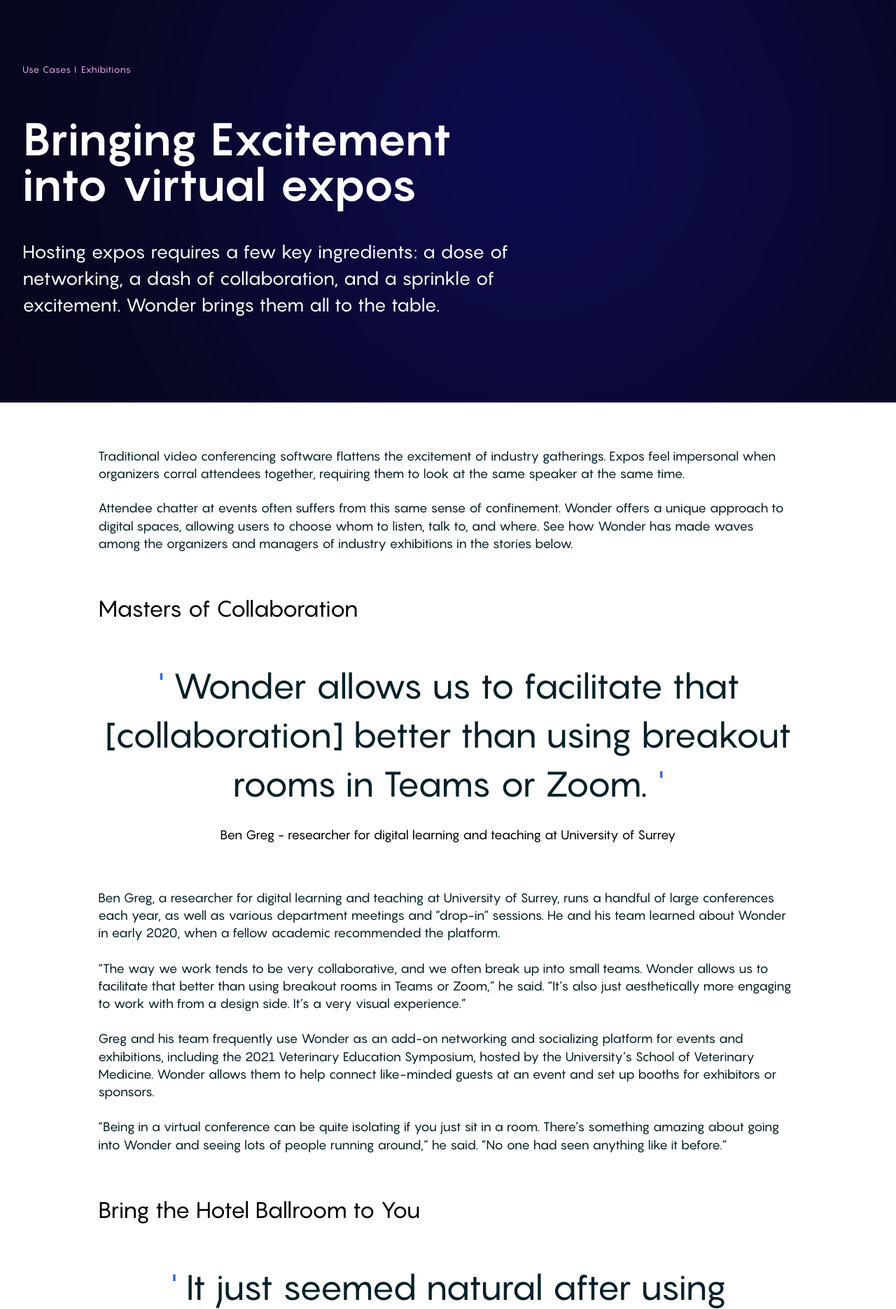
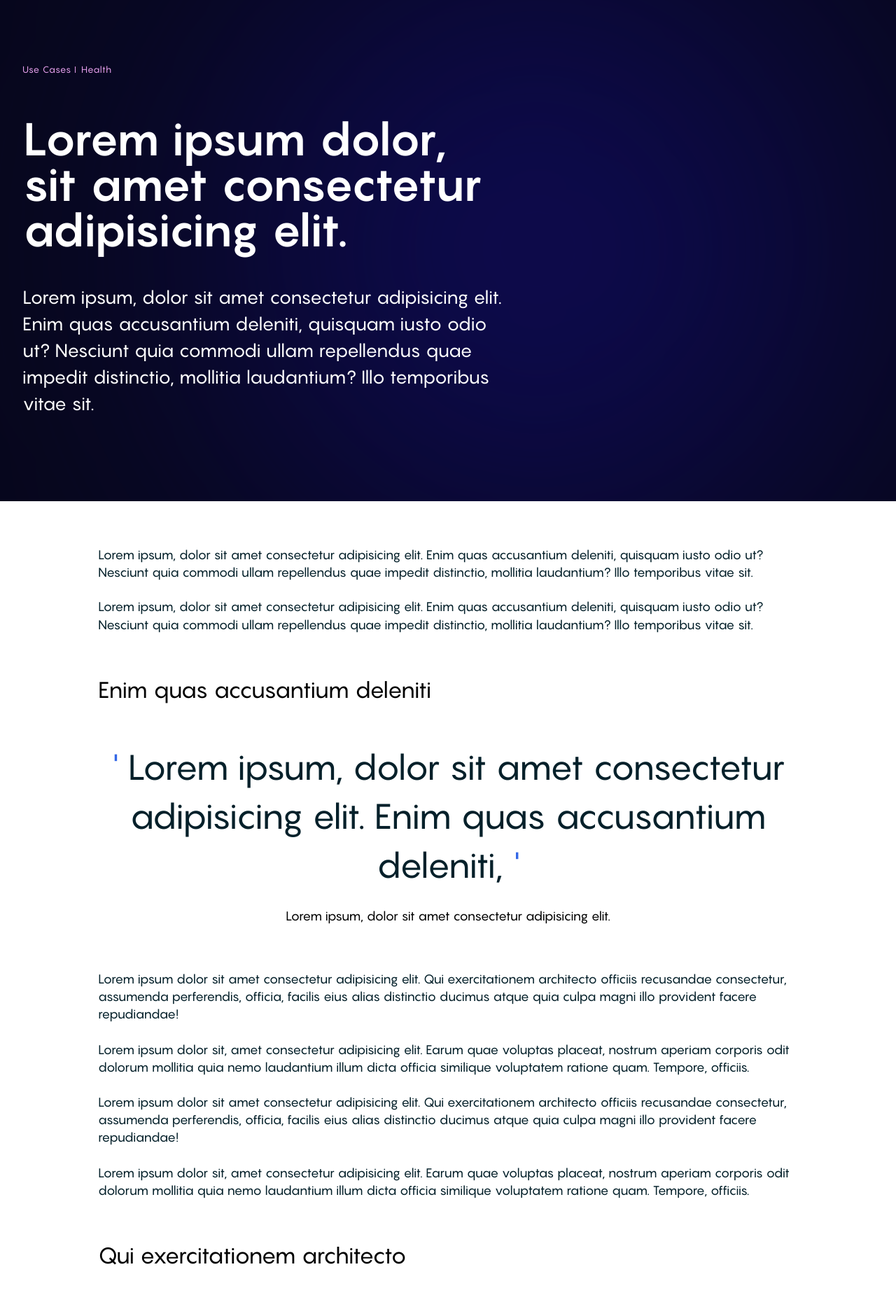
Before and after one commit to ekremmtl/loadmance-website, a Node project: template src/view/pages/use-cases.njk in a window 1280 px wide. Shown: the part 78-1948 px from the top of the page at 70% size. Run offline with Node 20 templates, Linux system fonts and the light colour scheme; the template is opened without the code that fills it, so the values that code supplies are empty; style sheets or scripts are compiled from the project's sources; some libraries are stand-ins or nearby versions.

Commit message:
Fixed usecase text

```diff
--- a/src/view/pages/use-cases.njk
+++ b/src/view/pages/use-cases.njk
@@ -17,16 +17,14 @@
         <div class="s-container">
             <div class="banner-breadcrumb">
                 <span>Use Cases</span>
-                <span>Exhibitions</span>
+                <span>Health</span>
             </div>
 
             <div class="banner-title">
-                <h1>Bringing Excitement into virtual expos</h1>
+                <h1>Lorem ipsum dolor, sit amet consectetur adipisicing elit.</h1>
 
                 <p>
-                    Hosting expos requires a few key ingredients: a dose of
-                    networking, a dash of collaboration, and a sprinkle of
-                    excitement. Wonder brings them all to the table.
+                    Lorem ipsum, dolor sit amet consectetur adipisicing elit. Enim quas accusantium deleniti, quisquam iusto odio ut? Nesciunt quia commodi ullam repellendus quae impedit distinctio, mollitia laudantium? Illo temporibus vitae sit.
                 </p>
             </div>
         </div>
@@ -34,90 +32,73 @@
 
     <section class="usecase-detail">
         <div class="detail-container">
-            <p>Traditional video conferencing software flattens the excitement of industry gatherings. Expos feel
-            impersonal when organizers corral attendees together, requiring them to look at the same speaker at
-            the same time.</p>
+            <p>Lorem ipsum, dolor sit amet consectetur adipisicing elit. Enim quas accusantium deleniti, quisquam iusto odio ut? Nesciunt quia commodi ullam repellendus quae impedit distinctio, mollitia laudantium? Illo temporibus vitae sit.</p>
 
-            <p>Attendee chatter at events often suffers from this same sense of confinement. Wonder offers a
-            unique approach to digital spaces, allowing users to choose whom to listen, talk to, and where. See
-            how Wonder has made waves among the organizers and managers of industry exhibitions in the stories below.</p>
+            <p>Lorem ipsum, dolor sit amet consectetur adipisicing elit. Enim quas accusantium deleniti, quisquam iusto odio ut? Nesciunt quia commodi ullam repellendus quae impedit distinctio, mollitia laudantium? Illo temporibus vitae sit.</p>
 
             <div class="detail-text">
-                <h2>Masters of Collaboration</h2>
+                <h2>Enim quas accusantium deleniti</h2>
 
                 <p>
                     <span>'</span>
-                    Wonder allows us to facilitate that
-                    [collaboration] better than using
-                    breakout rooms in Teams or Zoom.
+                    Lorem ipsum, dolor sit amet consectetur adipisicing elit. Enim quas accusantium deleniti,
                     <span>'</span>
                 </p>
 
-                <span>Ben Greg - researcher for digital learning and teaching at University of Surrey</span>
+                <span>Lorem ipsum, dolor sit amet consectetur adipisicing elit.</span>
             </div>
 
             <p>
-                Ben Greg, a researcher for digital learning and teaching at University of Surrey, runs a handful of large conferences each year, as well as various department meetings and “drop-in” sessions. He and his team learned about Wonder in early 2020, when a fellow academic recommended the platform.
+                Lorem ipsum dolor sit amet consectetur adipisicing elit. Qui exercitationem architecto officiis recusandae consectetur, assumenda perferendis, officia, facilis eius alias distinctio ducimus atque quia culpa magni illo provident facere repudiandae!
                 <br>
                 <br>
-                “The way we work tends to be very collaborative, and we often break up into small teams. Wonder allows us to facilitate that better than using breakout rooms in Teams or Zoom,” he said. “It’s also just aesthetically more engaging to work with from a design side. It’s a very visual experience.”
+                Lorem ipsum dolor sit, amet consectetur adipisicing elit. Earum quae voluptas placeat, nostrum aperiam corporis odit dolorum mollitia quia nemo laudantium illum dicta officia similique voluptatem ratione quam. Tempore, officiis.
                 <br>
                 <br>
-                Greg and his team frequently use Wonder as an add-on networking and socializing platform for events and exhibitions, including the 2021 Veterinary Education Symposium, hosted by the University’s School of Veterinary Medicine. Wonder allows them to help connect like-minded guests at an event and set up booths for exhibitors or sponsors.
+                Lorem ipsum dolor sit amet consectetur adipisicing elit. Qui exercitationem architecto officiis recusandae consectetur, assumenda perferendis, officia, facilis eius alias distinctio ducimus atque quia culpa magni illo provident facere repudiandae!
                 <br>
                 <br>
-                “Being in a virtual conference can be quite isolating if you just sit in a room. There’s something amazing about going into Wonder and seeing lots of people running around,” he said. “No one had seen anything like it before.”
+                Lorem ipsum dolor sit, amet consectetur adipisicing elit. Earum quae voluptas placeat, nostrum aperiam corporis odit dolorum mollitia quia nemo laudantium illum dicta officia similique voluptatem ratione quam. Tempore, officiis.
             </p>
 
             <div class="detail-text">
-                <h2>Bring the Hotel Ballroom to You</h2>
+                <h2>Qui exercitationem architecto</h2>
 
                 <p>
                     <span>'</span>
-                    It just seemed natural after using
-                    Wonder for our annual conference
-                    that this was probably going to be the
-                    best vehicle for what we were
-                    envisioning.
+                    Lorem ipsum dolor sit amet consectetur adipisicing elit. Qui exercitationem architecto officiis recusandae consectetur, assumenda perferendis.
                     <span>'</span>
                 </p>
 
-                <span>Diana Hakenholz - Director of Meetings and Education at the Association of Collegiate Conference & Events Directors-International (ACCED-I)</span>
+                <span>Qui exercitationem architecto, assumenda perferendis</span>
             </div>
 
             <p>
-                Diana Hakenholz, Director of Meetings and Education at the Association of Collegiate Conference & Events Directors-International (ACCED-I), headquartered in Fort Collins, Colorado called on Wonder for her association’s annual conference this past March.
+                Lorem ipsum dolor sit amet, consectetur adipisicing elit. Incidunt tempora reiciendis earum veritatis voluptatibus numquam sapiente ducimus, quisquam nam veniam sint voluptates ullam exercitationem officia illo odit! Nulla, dolorem reprehenderit?
                 <br>
                 <br>
-                Before the COVID-19 pandemic, Hakenholz said, ACCED-I would rent out huge event spaces, like hotel ballrooms, to hold networking events such as expos and roundtable discussions. Wonder, she said, was able to bring much of that experience to the virtual space.
+                Lorem ipsum dolor sit, amet consectetur adipisicing elit. Tempora perspiciatis doloribus facere, maiores minus officia voluptas fugit autem harum laboriosam expedita eveniet. Minus ipsum eos sit magni voluptatibus facilis hic.
                 <br>
                 <br>
-                “We wanted to find a way to do it in a way that felt more organic and natural, and people could break off into smaller groups,” she said. “It just seemed natural after using Wonder for our annual conference that this was probably going to be the best vehicle for what we were envisioning for this group of folks.”
+                Lorem ipsum dolor sit amet consectetur, adipisicing elit. Alias recusandae eaque odit sit consequuntur error asperiores explicabo laborum molestias reiciendis voluptatem cum amet aliquam sapiente voluptatum, magnam temporibus dignissimos deserunt.
             </p>
 
             <div class="detail-text">
-                <h2>Bring the Hotel Ballroom to You</h2>
+                <h2>Id libero architecto corporis</h2>
 
                 <p>
                     <span>'</span>
-                    It just seemed natural after using
-                    Wonder for our annual conference
-                    that this was probably going to be the
-                    best vehicle for what we were
-                    envisioning.
+                    Lorem ipsum dolor sit amet, consectetur adipisicing elit. Id libero architecto corporis asperiores impedit praesentium odio earum, provident aspernatur
                     <span>'</span>
                 </p>
 
-                <span>Diana Hakenholz - Director of Meetings and Education at the Association of Collegiate Conference & Events Directors-International (ACCED-I)</span>
+                <span>Lorem ipsum dolor sit amet consectetur adipisicing elit.</span>
             </div>
 
-            <h2>Elevate Your Expo</h2>
+            <h2>Vero voluptas voluptatum</h2>
 
             <p>
-                Step up the game for your next virtual expo. Thanks to an interface that encourages users to roam
-                freely throughout a virtual space and strike up conversations with whomever they want, Wonder
-                brings virtual experiences to a whole new level.
-                Ready to give Wonder a go? <a href="javascript:;">Get your Wonder Space.</a>
+                Lorem ipsum dolor, sit amet consectetur adipisicing elit. Vero voluptas voluptatum provident tempore sunt suscipit nostrum rerum ipsa animi. Quas, ut. Facilis quam porro culpa beatae dolorem quaerat quae esse.
             </p>
         </div>
     </section>
@@ -127,23 +108,21 @@
 
         <div class="usecase-cards">
             <div class="s-container">
-                <h3>Hot off the press</h3>
+                <h3>Lorem, ipsum dolor sit amet</h3>
 
                 <div class="cards-list">
                     <div class="card-item">
-                        <p>“Wonder taps into a very current trend: advanced videoconferencing. Thousands of users can converse – and instead of all facing each other like in a Zoom call, they can jump between conversations in video, audio or text.”</p>
+                        <p>Lorem ipsum dolor sit, amet consectetur adipisicing elit. Optio, sunt. Aut recusandae necessitatibus, blanditiis natus, beatae corrupti ut totam dicta unde minus incidunt laudantium quibusdam officiis officia, repudiandae vero. Commodi!</p>
                     </div>
 
                     <div class="card-item">
                         <p>
-                        “Different to the incumbent Zoom, it
-                        enables in-between chats, group
-                        collaboration and networking. Wonder  therefore simulates in-person events.”
-                    </p>
+                            Lorem ipsum dolor sit, amet consectetur adipisicing elit. Optio, sunt. Aut recusandae necessitatibus, blanditiis natus.
+                        </p>
                     </div>
 
                     <div class="card-item">
-                        <p>“Wonder has built a platform to come together in video-based groups to meet up, network and collaborate, while also having a bird’s-eye view of a larger space where they can more serendipitously, or more intentionally,  interact with others — not unlike in an office or other business venue.”</p>
+                        <p>Lorem ipsum dolor sit, amet consectetur adipisicing elit. Optio, sunt. Aut recusandae necessitatibus, blanditiis natus, beatae corrupti ut totam dicta unde minus incidunt laudantium quibusdam officiis officia, repudiandae vero. Commodi!</p>
                     </div>
                 </div>
             </div>
@@ -151,11 +130,11 @@
 
         <div class="usecase-extra">
             <div class="s-container">
-                <h4>Let the connection commence</h4>
+                <h4>Lorem, ipsum dolor sit amet</h4>
 
-                <p>See where your first Space could take you</p>
+                <p>consectetur adipisicing elit.</p>
 
-                <a href="javascript:;">Create your Space</a>
+                <a href="javascript:;">Button</a>
             </div>
         </div>
     </section>
```
